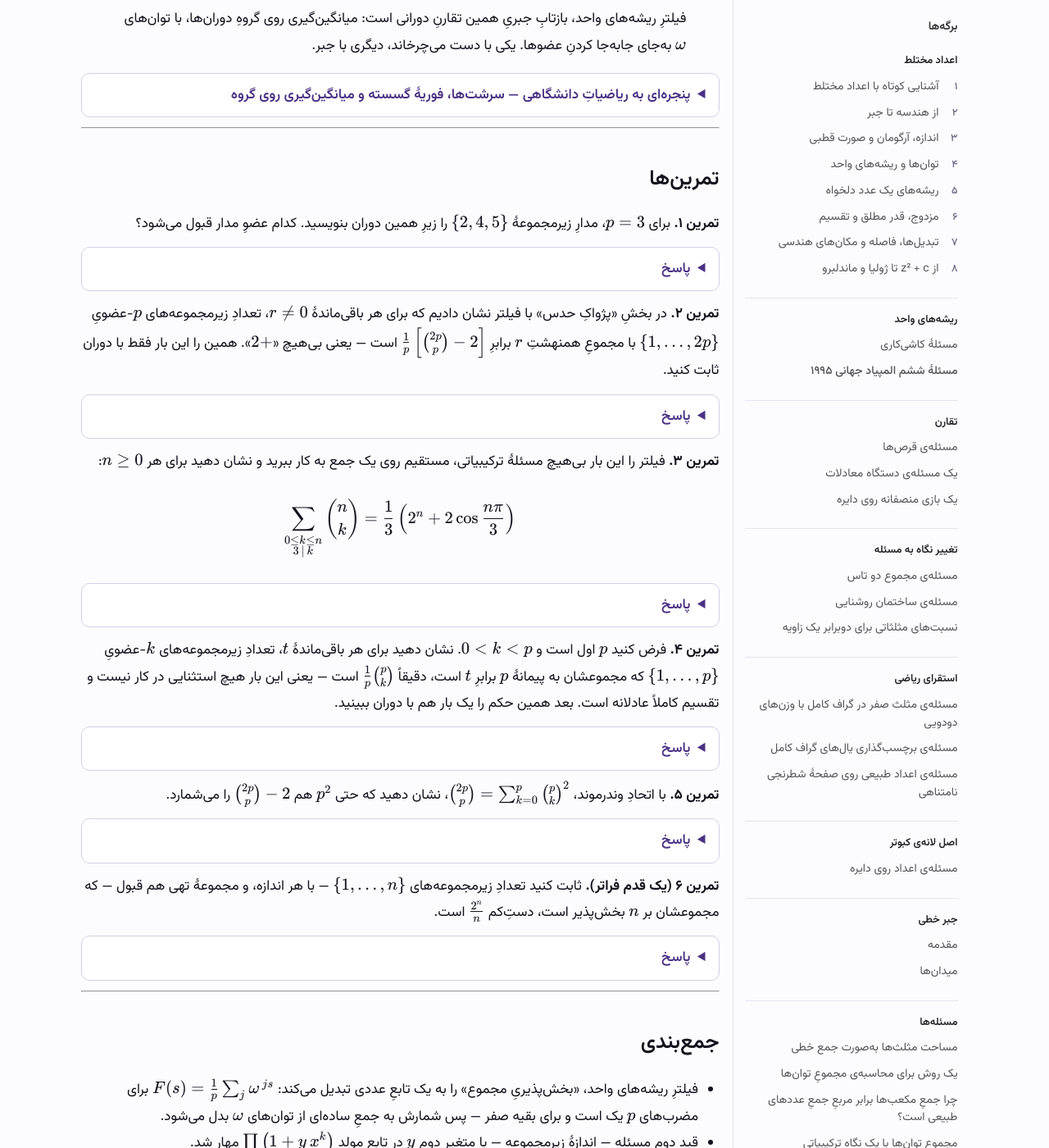
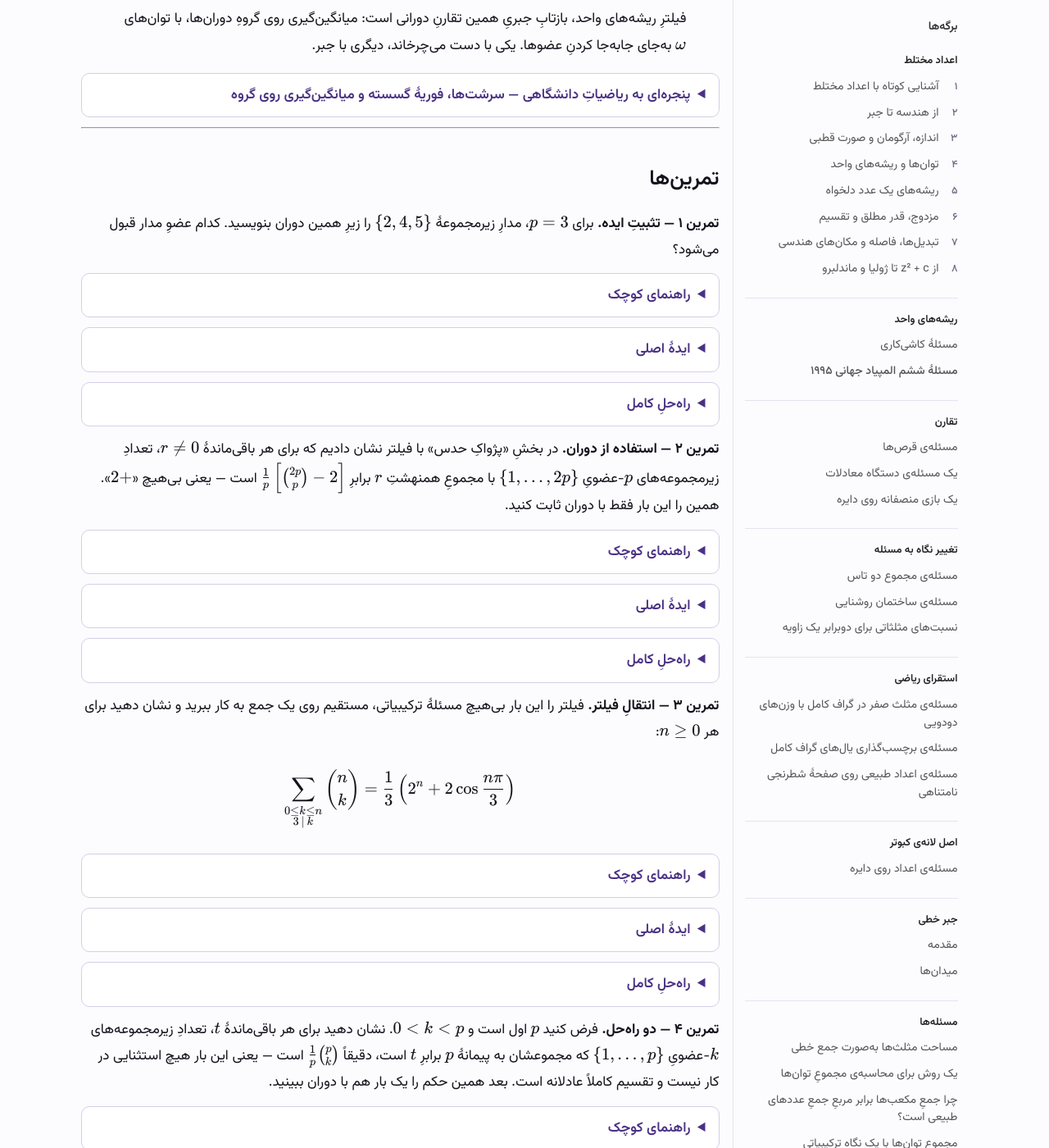
Before and after one commit to pooyarezaie/Fractal-Notes, a Jekyll site: the page built from problem-solving/roots-of-unity/imo-1995-subset-sums.md, in a window 1280 px wide and 1400 px high, scrolled down 13956 px. Shown: the whole window at 82% size. Built offline with Jekyll 4.4.1, drawn with Linux system fonts in a browser that asks for light colours; some of the changed text lies outside the part shown.

Commit message:
Label the exercises and open each one in three stages
- Every exercise now carries a role label: consolidation, rotation
  practice, transferring the filter, two solutions, number-theory
  challenge, and advanced/for-university-students on Exercise 6
  (replacing its old "one step further" tag)
- Each single "answer" box becomes three disclosure levels — a small
  hint, the main idea, and the full solution — so the answer is no
  longer one click away; existing solutions moved intact into the
  full-solution boxes, hints and ideas written new

Co-Authored-By: Claude Fable 5 <noreply@anthropic.com>

```diff
--- a/problem-solving/roots-of-unity/imo-1995-subset-sums.md
+++ b/problem-solving/roots-of-unity/imo-1995-subset-sums.md
@@ -588,19 +588,47 @@ $$
 
 ## تمرین‌ها
 
-**تمرین ۱.** برای $p = 3$، مدارِ زیرمجموعهٔ $\lbrace 2, 4, 5 \rbrace$ را زیرِ همین دوران بنویسید. کدام عضوِ مدار قبول می‌شود؟
+**تمرین ۱ — تثبیتِ ایده.** برای $p = 3$، مدارِ زیرمجموعهٔ $\lbrace 2, 4, 5 \rbrace$ را زیرِ همین دوران بنویسید. کدام عضوِ مدار قبول می‌شود؟
 
 <details class="exercise" markdown="1">
-<summary>پاسخ</summary>
+<summary>راهنمای کوچک</summary>
+
+دوران فقط به عضوهای $\lbrace 1, 2, 3 \rbrace$ دست می‌زند؛ اول $A_1$ را جدا کنید.
+
+</details>
+
+<details class="exercise" markdown="1">
+<summary>ایدهٔ اصلی</summary>
+
+بخشِ چرخان فقط یک عضو دارد. سه قدمِ دوران را بنویسید و هر بار باقی‌ماندهٔ مجموع بر ۳ را ثبت کنید؛ باید هر سه مقدار را ببینید.
+
+</details>
+
+<details class="exercise" markdown="1">
+<summary>راه‌حلِ کامل</summary>
 
 این‌جا $A_1 = \lbrace 2 \rbrace$ است و بخشِ ثابت $\lbrace 4, 5 \rbrace$. مدار: $\lbrace 2, 4, 5 \rbrace$ با مجموعِ $11 \equiv 2$، سپس $\lbrace 3, 4, 5 \rbrace$ با $12 \equiv 0$، سپس $\lbrace 1, 4, 5 \rbrace$ با $10 \equiv 1$. باقی‌مانده‌ها — طبقِ وعده — هر سه مقدار را یک بار گرفتند و قبولی $\lbrace 3, 4, 5 \rbrace$ است.
 
 </details>
 
-**تمرین ۲.** در بخشِ «پژواکِ حدس» با فیلتر نشان دادیم که برای هر باقی‌ماندهٔ $r \neq 0$، تعدادِ زیرمجموعه‌های $p$-عضویِ $\lbrace 1, \dots, 2p \rbrace$ با مجموعِ همنهشتِ $r$ برابرِ $\frac{1}{p}\left[\binom{2p}{p} - 2\right]$ است — یعنی بی‌هیچ «$2+$». همین را این بار فقط با دوران ثابت کنید.
+**تمرین ۲ — استفاده از دوران.** در بخشِ «پژواکِ حدس» با فیلتر نشان دادیم که برای هر باقی‌ماندهٔ $r \neq 0$، تعدادِ زیرمجموعه‌های $p$-عضویِ $\lbrace 1, \dots, 2p \rbrace$ با مجموعِ همنهشتِ $r$ برابرِ $\frac{1}{p}\left[\binom{2p}{p} - 2\right]$ است — یعنی بی‌هیچ «$2+$». همین را این بار فقط با دوران ثابت کنید.
 
 <details class="exercise" markdown="1">
-<summary>پاسخ</summary>
+<summary>راهنمای کوچک</summary>
+
+از تقسیم‌بندیِ «پشتِ صحنه» شروع کنید: نقطه‌های ثابت و مدارهای $p$-تایی. سهمِ هر کدام به باقی‌ماندهٔ $r$ چقدر است؟
+
+</details>
+
+<details class="exercise" markdown="1">
+<summary>ایدهٔ اصلی</summary>
+
+مجموعِ هر دو نقطهٔ ثابت همنهشتِ صفر است، پس به $r \neq 0$ هیچ سهمی نمی‌دهند؛ و هر مدارِ $p$-تایی به هر باقی‌مانده دقیقاً یک زیرمجموعه می‌دهد. فقط مانده که مدارها را بشمارید.
+
+</details>
+
+<details class="exercise" markdown="1">
+<summary>راه‌حلِ کامل</summary>
 
 زیرمجموعه‌های $p$-عضوی را زیرِ همان دوران به مدارها بشکنید. دو نقطهٔ ثابت — $\lbrace 1, \dots, p \rbrace$ و $\lbrace p+1, \dots, 2p \rbrace$ — مدارهای تک‌عضوی‌اند و مجموعِ هر دو همنهشتِ **صفر** است؛ پس هیچ‌کدام به باقی‌مانده‌های $r \neq 0$ چیزی نمی‌دهند. بقیهٔ زیرمجموعه‌ها در مدارهای دقیقاً $p$-تایی‌اند و در هر مدار، باقی‌مانده‌های مجموع همهٔ $p$ مقدار را دقیقاً یک بار می‌پوشانند؛ پس هر مدار به هر باقی‌مانده — از جمله به $r$ — دقیقاً یک زیرمجموعه می‌دهد.
 
@@ -608,7 +636,7 @@ $$
 
 </details>
 
-**تمرین ۳.** فیلتر را این بار بی‌هیچ مسئلهٔ ترکیبیاتی، مستقیم روی یک جمع به کار ببرید و نشان دهید برای هر $n \ge 0$:
+**تمرین ۳ — انتقالِ فیلتر.** فیلتر را این بار بی‌هیچ مسئلهٔ ترکیبیاتی، مستقیم روی یک جمع به کار ببرید و نشان دهید برای هر $n \ge 0$:
 
 $$
 \sum_{\substack{0 \le k \le n \\ 3 \,\mid\, k}} \binom{n}{k}
@@ -616,7 +644,21 @@ $$
 $$
 
 <details class="exercise" markdown="1">
-<summary>پاسخ</summary>
+<summary>راهنمای کوچک</summary>
+
+سمتِ چپ یک جمعِ شرطی است — «فقط $k$های مضربِ ۳» — و فیلتر برای همین ساخته شده. جمعِ $\sum_k \binom{n}{k}\,x^k$ را هم می‌شناسید؛ فیلتر چه چیزی به‌جای $x$ می‌نشاند؟
+
+</details>
+
+<details class="exercise" markdown="1">
+<summary>ایدهٔ اصلی</summary>
+
+فیلترِ پیمانهٔ ۳ را روی $k$ بگذارید و جای دو جمع را عوض کنید: $\sum_k \binom{n}{k}\,\omega^{\,jk} = \left(1 + \omega^{\,j}\right)^n$، پس جمعِ شرطی به سه جای‌گذاری در بسطِ دوجمله‌ای تبدیل می‌شود. بعد $1 + \omega$ و $1 + \omega^2$ را قطبی بنویسید و دموآور بزنید.
+
+</details>
+
+<details class="exercise" markdown="1">
+<summary>راه‌حلِ کامل</summary>
 
 همان فیلتر، این بار با پیمانهٔ ۳ و $\omega$ی با طول ۱ و زاویهٔ $\frac{2\pi}{3}$. آن را روی $k$ بگذارید و جای دو جمع را عوض کنید:
 
@@ -639,10 +681,24 @@ $$
 
 </details>
 
-**تمرین ۴.** فرض کنید $p$ اول است و $0 < k < p$. نشان دهید برای هر باقی‌ماندهٔ $t$، تعدادِ زیرمجموعه‌های $k$-عضویِ $\lbrace 1, \dots, p \rbrace$ که مجموعشان به پیمانهٔ $p$ برابرِ $t$ است، دقیقاً $\frac{1}{p}\binom{p}{k}$ است — یعنی این بار هیچ استثنایی در کار نیست و تقسیم کاملاً عادلانه است. بعد همین حکم را یک بار هم با دوران ببینید.
+**تمرین ۴ — دو راه‌حل.** فرض کنید $p$ اول است و $0 < k < p$. نشان دهید برای هر باقی‌ماندهٔ $t$، تعدادِ زیرمجموعه‌های $k$-عضویِ $\lbrace 1, \dots, p \rbrace$ که مجموعشان به پیمانهٔ $p$ برابرِ $t$ است، دقیقاً $\frac{1}{p}\binom{p}{k}$ است — یعنی این بار هیچ استثنایی در کار نیست و تقسیم کاملاً عادلانه است. بعد همین حکم را یک بار هم با دوران ببینید.
 
 <details class="exercise" markdown="1">
-<summary>پاسخ</summary>
+<summary>راهنمای کوچک</summary>
+
+برای باقی‌ماندهٔ دلخواهِ $t$، فیلتر را روی چه عبارتی بگذارید که «$\sigma(A) \equiv t$» را آشکار کند؟ در بخشِ «پژواکِ حدس» یک بار این کار را کرده‌ایم.
+
+</details>
+
+<details class="exercise" markdown="1">
+<summary>ایدهٔ اصلی</summary>
+
+با $F\bigl(\sigma(A) - t\bigr)$ همان مسیرِ متن را بروید؛ این بار حاصل‌ضرب $p$ عامل دارد، و برای $j \neq 0$ ضریبِ $y^k$ اتحادِ کلیدی با $0 < k < p$ **صفر** است — پس فقط جملهٔ $j = 0$ می‌ماند و هیچ استثنایی اضافه نمی‌شود. در روایتِ دورانی، همین «هیچ» یعنی: با $0 < k < p$ نقطهٔ ثابتی در کار نیست.
+
+</details>
+
+<details class="exercise" markdown="1">
+<summary>راه‌حلِ کامل</summary>
 
 فیلتر را روی $\sigma(A) - t$ بگذارید: $F\bigl(\sigma(A) - t\bigr)$ دقیقاً وقتی ۱ است که $\sigma(A) \equiv t$ باشد. پس با جمع‌های $A \subseteq \lbrace 1, \dots, p \rbrace$:
 
@@ -665,10 +721,24 @@ $$
 
 </details>
 
-**تمرین ۵.** با اتحادِ وندرموند، $\binom{2p}{p} = \sum_{k=0}^{p} \binom{p}{k}^2$، نشان دهید که حتی $p^2$ هم $\binom{2p}{p} - 2$ را می‌شمارد.
+**تمرین ۵ — چالشِ نظریهٔ اعداد.** با اتحادِ وندرموند، $\binom{2p}{p} = \sum_{k=0}^{p} \binom{p}{k}^2$، نشان دهید که حتی $p^2$ هم $\binom{2p}{p} - 2$ را می‌شمارد.
 
 <details class="exercise" markdown="1">
-<summary>پاسخ</summary>
+<summary>راهنمای کوچک</summary>
+
+دو جملهٔ $k = 0$ و $k = p$ در جمعِ وندرموند روی هم $2$ می‌دهند. پس کافی است هر جملهٔ میانی مضربِ $p^2$ باشد؛ و هر جملهٔ میانی یک **مربع** است.
+
+</details>
+
+<details class="exercise" markdown="1">
+<summary>ایدهٔ اصلی</summary>
+
+برای $0 < k < p$ نشان دهید $p \mid \binom{p}{k}$؛ آن‌وقت $\binom{p}{k}^2$ مربعِ یک مضربِ $p$ است، یعنی مضربِ $p^2$. برای بخش‌پذیریِ خودِ $\binom{p}{k}$، اتحادِ $k\binom{p}{k} = p\binom{p-1}{k-1}$ کار را تمام می‌کند.
+
+</details>
+
+<details class="exercise" markdown="1">
+<summary>راه‌حلِ کامل</summary>
 
 برای $0 < k < p$ داریم $p \mid \binom{p}{k}$: در اتحادِ $k\binom{p}{k} = p\binom{p-1}{k-1}$ سمتِ راست مضربِ $p$ است و $k$ با $p$ نسبت به هم اول است. پس در جمعِ وندرموند، جمله‌های $k = 0$ و $k = p$ روی هم $2$ می‌دهند و هر جملهٔ میانی، مربعِ یک مضربِ $p$ است، یعنی مضربِ $p^2$:
 
@@ -681,10 +751,24 @@ $$
 
 </details>
 
-**تمرین ۶ (یک قدم فراتر).** ثابت کنید تعدادِ زیرمجموعه‌های $\lbrace 1, \dots, n \rbrace$ — با هر اندازه، و مجموعهٔ تهی هم قبول — که مجموعشان بر $n$ بخش‌پذیر است، دستِ‌کم $\frac{2^n}{n}$ است.
+**تمرین ۶ — پیشرفته، مناسبِ دانشجویان.** ثابت کنید تعدادِ زیرمجموعه‌های $\lbrace 1, \dots, n \rbrace$ — با هر اندازه، و مجموعهٔ تهی هم قبول — که مجموعشان بر $n$ بخش‌پذیر است، دستِ‌کم $\frac{2^n}{n}$ است.
 
 <details class="exercise" markdown="1">
-<summary>پاسخ</summary>
+<summary>راهنمای کوچک</summary>
+
+دو تفاوت با متنِ برگه: پیمانه دیگر لازم نیست اول باشد — بررسی کنید اثباتِ لمِ فیلتر کجا به اول بودن تکیه کرد — و قیدِ اندازه هم نداریم، پس متغیرِ $y$ به کاری نمی‌آید.
+
+</details>
+
+<details class="exercise" markdown="1">
+<summary>ایدهٔ اصلی</summary>
+
+فیلترِ تک‌متغیره $N$ را به $\frac{1}{n}\sum_j \prod_k \left(1 + \omega^{\,jk}\right)$ می‌رساند و جملهٔ $j = 0$ به‌تنهایی $2^n$ است؛ پس کافی است نشان دهید **هیچ جمله‌ای منفی نیست**. برای این کار، جملهٔ $j$ را بر حسبِ $m = \frac{n}{\gcd(j,\,n)}$ بازنویسی کنید: توان‌های $\omega^{\,jk}$ توان‌های یک ریشهٔ $m$-اُمِ اولیه‌اند، و همان جای‌گذاریِ اثباتِ سریع — این بار $x = -1$ — هر جمله را صفر یا یک توانِ ۲ می‌کند.
+
+</details>
+
+<details class="exercise" markdown="1">
+<summary>راه‌حلِ کامل</summary>
 
 این‌جا پیمانه $n$ است که لازم نیست اول باشد — اما اشکالی ندارد: اثباتِ فیلتر با تصاعدِ هندسی هیچ‌جا به اول بودنِ پیمانه تکیه نکرد، پس $F$ برای هر $n$ همان‌طور کار می‌کند. فیلتر را این بار تک‌متغیره به کار بیندازید — قیدِ اندازه نداریم، پس $y$ لازم نیست. با $\omega$ی به طول ۱ و زاویهٔ $\frac{2\pi}{n}$:
 
```
